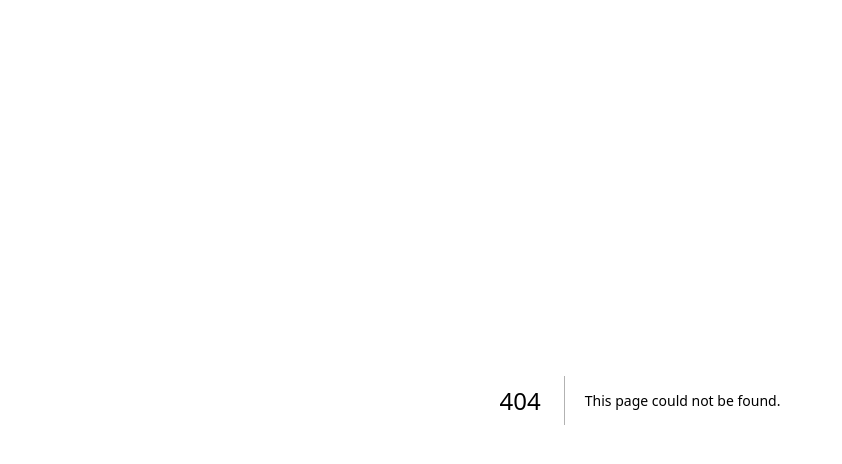
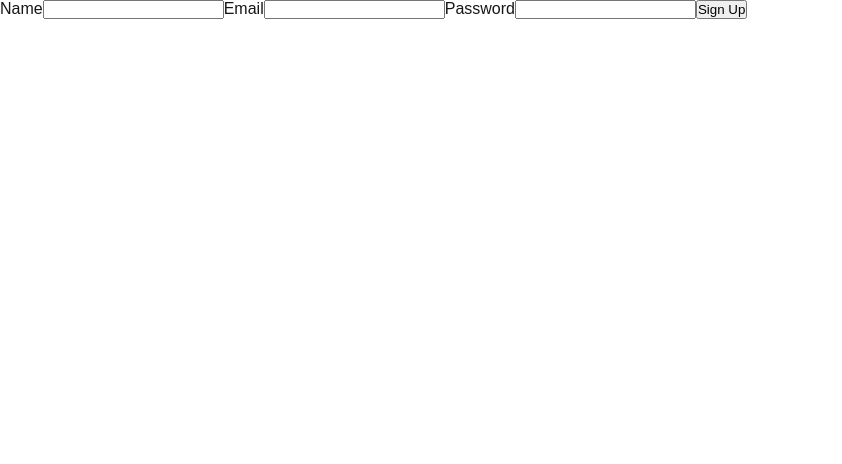
Before and after one commit to Eromtap/burnNbyte, a Next.js app: page /signup in a window 1280 px wide. Before the commit this address had no page. Shown: the top 464 px of the page, without its empty margins (0-842 px from the left). Built offline with nearby package versions, Linux system fonts and the light colour scheme.

Commit message:
added signup page

```diff
--- /dev/null
+++ b/src/app/api/signup/route.js
@@ -0,0 +1,33 @@
+import { PrismaClient } from "@prisma/client";
+import bcrypt from "bcrypt";
+
+const prisma = new PrismaClient();
+
+export async function POST(req) {
+  try {
+    const { name, email, password } = await req.json();
+
+    if (!name || !email || !password) {
+      return Response.json({ error: "Missing name, email or password" }, { status: 400 });
+    }
+
+    const existing = await prisma.user.findUnique({ where: { email } });
+    if (existing) {
+      return Response.json({ error: "User already exists" }, { status: 409 });
+    }
+
+    const hashedPassword = await bcrypt.hash(password, 10);
+    await prisma.user.create({
+      data: {
+        name,
+        email,
+        password: hashedPassword,
+      },
+    });
+
+    return Response.json({ success: true });
+  } catch (err) {
+    console.error(err);
+    return Response.json({ error: "Internal Server Error" }, { status: 500 });
+  }
+}
--- a/src/app/components/AuthStatus.jsx
+++ b/src/app/components/AuthStatus.jsx
@@ -9,7 +9,7 @@ export default function AuthStatus() {
 
   return (
     <div style={{ marginBottom: "1rem" }}>
-      <p>Signed in as {session.user.email}</p>
+      <p>Signed in as {session.user.name}</p>
       <button onClick={() => signOut()}>Sign out</button>
     </div>
   );
--- a/src/app/signin/page.jsx
+++ b/src/app/signin/page.jsx
@@ -1,6 +1,7 @@
 'use client';
 import { signIn } from "next-auth/react";
 import { useState } from "react";
+import Link from "next/link";
 
 export default function SignInPage() {
   const [email, setEmail] = useState("");
@@ -29,6 +30,10 @@ export default function SignInPage() {
       <input type="password" value={password} onChange={e => setPassword(e.target.value)} required />
 
       <button type="submit">Sign In</button>
+
+      <p>
+        Don't have an account? <Link href="/signup">Sign Up</Link>
+      </p>
     </form>
   );
 }
--- /dev/null
+++ b/src/app/signup/page.jsx
@@ -0,0 +1,44 @@
+'use client';
+import { useState } from "react";
+import { useRouter } from "next/navigation";
+
+export default function SignUpPage() {
+  const [email, setEmail] = useState("");
+  const [password, setPassword] = useState("");
+  const [name, setName] = useState("");
+
+  const router = useRouter();
+
+  async function handleSubmit(e) {
+    e.preventDefault();
+    const res = await fetch("/api/signup", {
+      method: "POST",
+      headers: { "Content-Type": "application/json" },
+      body: JSON.stringify({ email, password, name }),
+    });
+
+    if (res.ok) {
+      alert("Account created! Redirecting to login...");
+      router.push("/signin");
+    } else {
+      const data = await res.json();
+      alert("Signup failed: " + (data.error || "Unknown error"));
+    }
+  }
+
+  return (
+    <form onSubmit={handleSubmit}>
+
+      <label>Name</label>
+      <input type="name" value={name} onChange={e => setName(e.target.value)} required />
+
+      <label>Email</label>
+      <input type="email" value={email} onChange={e => setEmail(e.target.value)} required />
+
+      <label>Password</label>
+      <input type="password" value={password} onChange={e => setPassword(e.target.value)} required />
+
+      <button type="submit">Sign Up</button>
+    </form>
+  );
+}
```
